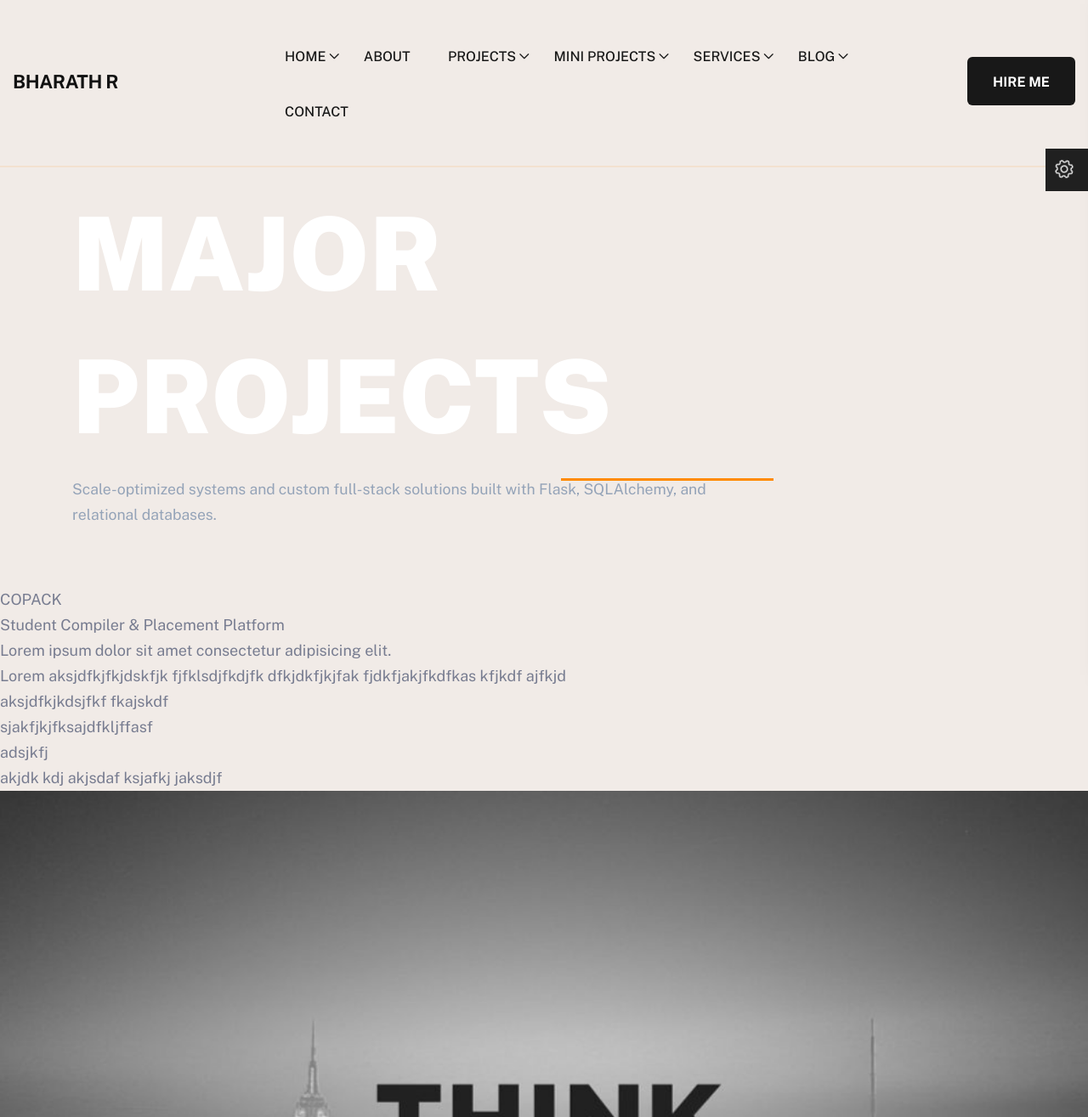
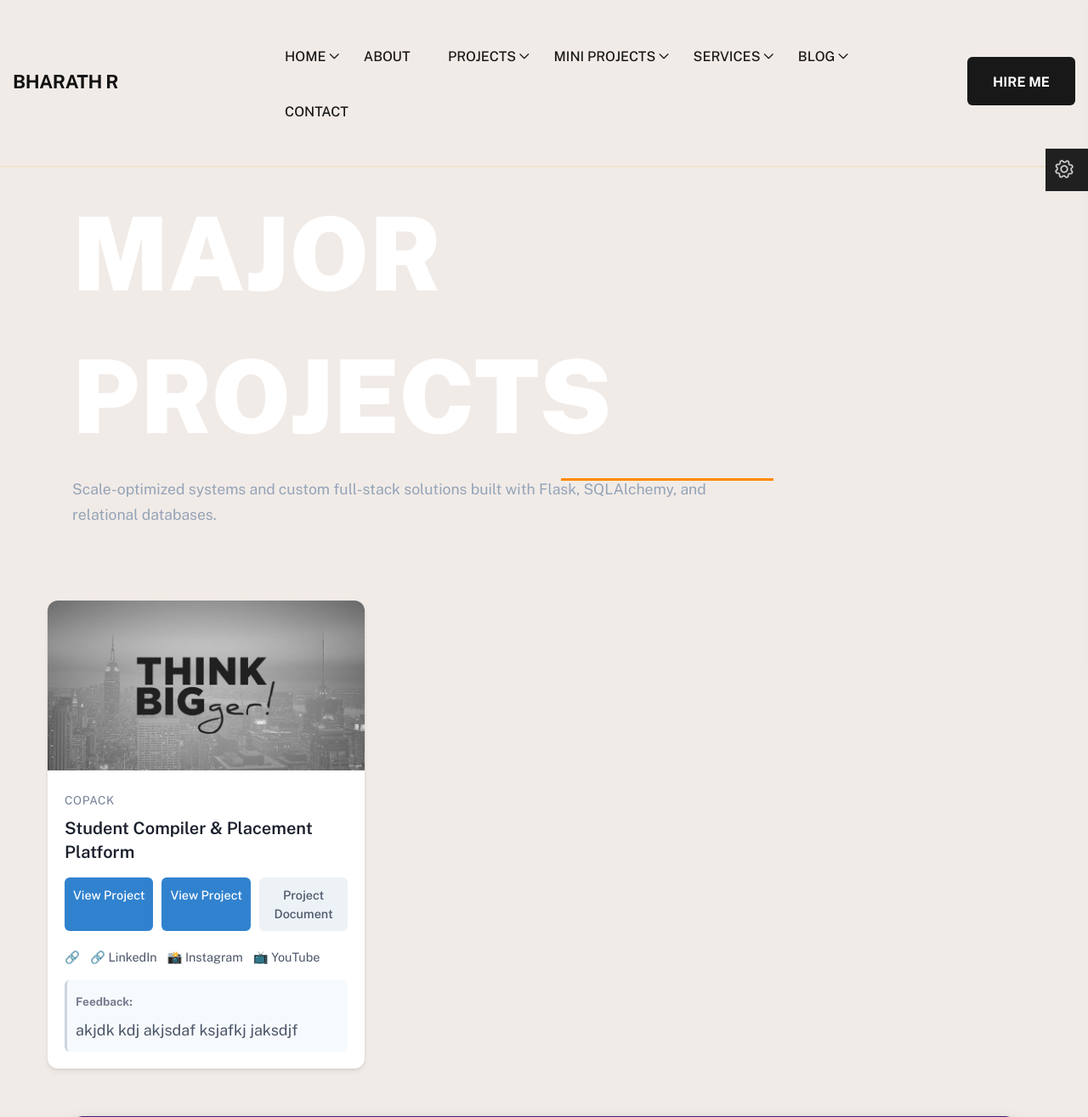
Before and after one commit to bharath7418/Bharath-Portfolio-2.0, a Flask app: page /projects in a window 1280 px wide. Shown: the top 1315 px of the page at 85% size. Run offline with Flask 3, Linux system fonts and the light colour scheme; data comes from the database, SQL or seed files in the repository; some libraries are stand-ins or nearby versions.

Commit message:
partial Complete Projects

```diff
--- a/app.py
+++ b/app.py
@@ -34,7 +34,7 @@ login_manager.login_message_category = 'info'
 
 # --- DATABASE MODELS ---
 
-class User(UserMixin, db.Model):
+class Admin(UserMixin, db.Model):
     id = db.Column(db.Integer, primary_key=True)
     username = db.Column(db.String(50), unique=True, nullable=False)
     password = db.Column(db.String(255), nullable=False) # Hashed password storage
@@ -58,7 +58,6 @@ class Project(db.Model):
     linkdin_link = db.Column(db.String(200),default=None)
     feedback = db.Column(db.String(200),default=None)
 
-
 class Service(db.Model):
     id = db.Column(db.Integer, primary_key=True)
     title = db.Column(db.String(100), nullable=False)
@@ -78,7 +77,7 @@ def allowed_file(filename):
 
 @login_manager.user_loader
 def load_user(user_id):
-    return User.query.get(int(user_id))
+    return Admin.query.get(int(user_id))
 
 # --- PUBLIC ROUTING ---
 
@@ -94,6 +93,13 @@ def about():
 def projects():
     projects = Project.query.all()
     return render_template('projects.html', projects=projects)
+
+
+
+@app.route('/project_details')
+def project_details():
+    projects = Project.query.all()
+    return render_template("project_details.html",projects=projects)
 
 @app.route('/miniprojects')
 def miniprojects():
@@ -132,7 +138,7 @@ def admin_login():
     if request.method == 'POST':
         username = request.form.get('username')
         password = request.form.get('password')
-        user = User.query.filter_by(username=username).first()
+        user = Admin.query.filter_by(username=username).first()
         if user and check_password_hash(user.password, password):
             login_user(user)
             flash('Admin authentication successful.', 'success')
@@ -208,9 +214,9 @@ def add_blog():
 with app.app_context():
     db.create_all()
     # Check if admin configuration exists; if not, provision default securely.
-    if not User.query.filter_by(username='admin').first():
-        hashed_password = generate_password_hash('user123')
-        db.session.add(User(username='admin', password=hashed_password))
+    if not Admin.query.filter_by(username='creater').first():
+        hashed_password = generate_password_hash('creater099')
+        db.session.add(Admin(username='creater', password=hashed_password))
         db.session.commit()
 
     # Check if Project table is empty; if so, populate with user's projects
--- a/templates/projects.html
+++ b/templates/projects.html
@@ -1,7 +1,184 @@
 {% extends 'base.html' %}
 {% block content %}
 
+<style>
+    /* Container Layout - Responsive Grid */
+.projects-container {
+  display: grid;
+  grid-template-columns: repeat(auto-fill, minmax(300px, 1fr));
+  gap: 24px;
+  padding: 16px;
+  max-width: 1200px;
+  margin: 0 auto;
+  box-sizing: border-box;
+}
 
+/* Base Card Design & Entrance Animation */
+.project-card {
+  background: #ffffff;
+  border-radius: 12px;
+  overflow: hidden;
+  box-shadow: 0 4px 6px rgba(0, 0, 0, 0.05), 0 1px 3px rgba(0, 0, 0, 0.1);
+  display: flex;
+  flex-direction: column;
+  transition: transform 0.3s cubic-bezier(0.25, 0.8, 0.25, 1),
+              box-shadow 0.3s cubic-bezier(0.25, 0.8, 0.25, 1);
+
+  /* Smooth Fade-in Slide-up Animation on Load */
+  animation: fadeInUp 0.6s ease-out both;
+}
+
+/* Hover & Active Touch States */
+.project-card:hover {
+  transform: translateY(-8px);
+  box-shadow: 0 12px 20px rgba(0, 0, 0, 0.15);
+}
+
+/* Responsive Image Handling */
+.card-image-wrapper {
+  width: 100%;
+  height: 200px;
+  background-color: #f0f0f0;
+  overflow: hidden;
+}
+
+.card-img {
+  width: 100%;
+  height: 100%;
+  object-fit: cover;
+  transition: transform 0.5s ease;
+}
+
+.project-card:hover .card-img {
+  transform: scale(1.05); /* Slight zoom on hover */
+}
+
+/* Content Layout inside the card */
+.card-body {
+  padding: 20px;
+  display: flex;
+  flex-direction: column;
+  flex-grow: 1;
+}
+
+.project-author {
+  font-size: 0.85rem;
+  color: #718096;
+  text-transform: uppercase;
+  letter-spacing: 0.05em;
+  margin-bottom: 4px;
+}
+
+.project-title {
+  font-size: 1.25rem;
+  margin: 0 0 16px 0;
+  color: #1a202c;
+  font-weight: 600;
+}
+
+/* Buttons & Navigation Links */
+.project-links {
+  display: flex;
+  gap: 10px;
+  margin-bottom: 16px;
+}
+
+.btn {
+  flex: 1;
+  text-align: center;
+  padding: 10px;
+  font-size: 0.9rem;
+  border-radius: 6px;
+  text-decoration: none;
+  font-weight: 500;
+  transition: background 0.2s ease;
+}
+
+.btn-primary {
+  background-color: #3182ce;
+  color: #fff;
+}
+
+.btn-primary:hover {
+  background-color: #2b6cb0;
+}
+
+.btn-secondary {
+  background-color: #edf2f7;
+  color: #4a5568;
+}
+
+.btn-secondary:hover {
+  background-color: #e2e8f0;
+}
+
+/* Social Icon Section */
+.social-links {
+  display: flex;
+  gap: 12px;
+  margin-bottom: 12px;
+  font-size: 0.9rem;
+}
+
+.social-links a {
+  text-decoration: none;
+  color: #4a5568;
+  transition: color 0.2s;
+}
+
+.social-links a:hover {
+  color: #3182ce;
+}
+
+/* Feedback Box */
+.project-feedback {
+  background: #f7fafc;
+  padding: 10px;
+  border-radius: 6px;
+  font-size: 0.85rem;
+  margin-top: auto; /* Pushes feedback to the bottom if content is short */
+  border-left: 3px solid #cbd5e0;
+}
+
+.project-feedback p {
+  margin: 4px 0 0 0;
+  color: #4a5568;
+}
+
+/* KEYFRAMES */
+@keyframes fadeInUp {
+  from {
+    opacity: 0;
+    transform: translateY(20px);
+  }
+  to {
+    opacity: 1;
+    transform: translateY(0);
+  }
+}
+
+/* MOBILE VIEW OPTIMIZATIONS (Screens smaller than 480px) */
+@media (max-width: 480px) {
+  .projects-container {
+    grid-template-columns: 1fr; /* Force single column */
+    padding: 12px;
+    gap: 16px;
+  }
+
+  .card-image-wrapper {
+    height: 180px; /* Slightly shorter image space on small screens */
+  }
+
+  .project-card:hover {
+    transform: none; /* Disable hover lift on mobile to prevent clunky scrolling */
+    box-shadow: 0 4px 6px rgba(0, 0, 0, 0.05);
+  }
+
+  .project-links {
+    flex-direction: column; /* Stack buttons vertically on tight screens */
+  }
+}
+</style>
 
 
 
@@ -22,49 +199,58 @@
 
 <!-- project-section start -->
 
+<div class="projects-container">
+  {% for project in projects %}
+  <div class="project-card">
 
-{% for project in projects %}
+    <div class="card-image-wrapper">
+      {% if project.filename1 %}
+        <img src="{{ url_for('uploaded_file', filename=project.filename1) }}" class="card-img" alt="{{ project.title }}">
+      {% endif %}
+    </div>
 
-{{ project.name }} <br>
-{{ project.title }} <br>
-{{ project.project_link }} <br>
-{{ project.project_report }} <br>
-{{ project.insta_link }} <br>
+    <div class="card-body">
+      <span class="project-author">{{ project.name }}</span>
+      <h3 class="project-title">{{ project.title }}</h3>
 
-{{ project.youtube_link }} <br>
-{{ project.linkdin_link }} <br>
-{{ project.feedback }} <br>
-<img src="{{ url_for('uploaded_file', filename=project.filename1) }}" class="card-img-top" alt="{{ project.title }}" style="object-fit: cover;">
-<img src="{{ project.filename1 }}" alt="Check the Image">
+      <div class="project-links">
+        {% if project.project_link %}
+          <a href="/project_details" class="btn btn-primary" target="_blank">View Project</a>
+          <a href="{{ url_for('project_details') }}" class="btn btn-primary" target="_blank">View Project</a>
+        {% endif %}
 
+        {% if project.project_report %}
+          <a href="{{ project.project_report }}" class="btn btn-secondary" target="_blank">Project Document</a>
+        {% endif %}
+      </div>
 
+      <div class="social-links">
+        {% if project.project_link %}
+          <a href="{{ project.project_link }}" target="_blank" >🔗</a>
+        {% endif %}
 
+        {% if project.linkdin_link %}
+          <a href="{{ project.linkdin_link }}" target="_blank" title="LinkedIn">🔗 LinkedIn</a>
+        {% endif %}
+        {% if project.insta_link %}
+          <a href="{{ project.insta_link }}" target="_blank" title="Instagram">📸 Instagram</a>
+        {% endif %}
+        {% if project.youtube_link %}
+          <a href="{{ project.youtube_link }}" target="_blank" title="YouTube">📺 YouTube</a>
+        {% endif %}
+      </div>
 
-{% endfor %}
+      {% if project.feedback %}
+        <div class="project-feedback">
+          <strong>Feedback:</strong>
+          <p>{{ project.feedback }}</p>
+        </div>
+      {% endif %}
+    </div>
 
-
-rought
-{% for project in projects %}
-
-{{ project.name }} <br>
-{{ project.title }} <br>
-{{ project.project_link }} <br>
-{{ project.project_report }} <br>
-{{ project.insta_link }} <br>
-
-{{ project.youtube_link }} <br>
-{{ project.linkdin_link }} <br>
-{{ project.feedback }} <br>
-<img src="{{ url_for('uploaded_file', filename=project.filename1) }}" class="card-img-top" alt="{{ project.title }}" style="object-fit: cover;">
-<img src="{{ project.filename1 }}" alt="Check the Image">
-
-
-
-
-{% endfor %}
-
-
-
+  </div>
+  {% endfor %}
+</div>
 
 <section class="project-section pt-40 pb-170">
     <div class="container">
```
Also changed, not shown: templates/project_details.html (renamed from templates/project-details.html, +109 -75 lines), instance/database.db, uploads/filename (1).jpg, uploads/filename (10).jpg (deleted), uploads/filename (11).jpg (deleted), uploads/filename (2).jpg, uploads/filename (3).jpg, uploads/filename (4).jpg, uploads/filename (5).jpg, uploads/filename (6).jpg (deleted), uploads/filename (7).jpg (deleted), uploads/filename (8).jpg (deleted), uploads/filename (9).jpg (deleted).
